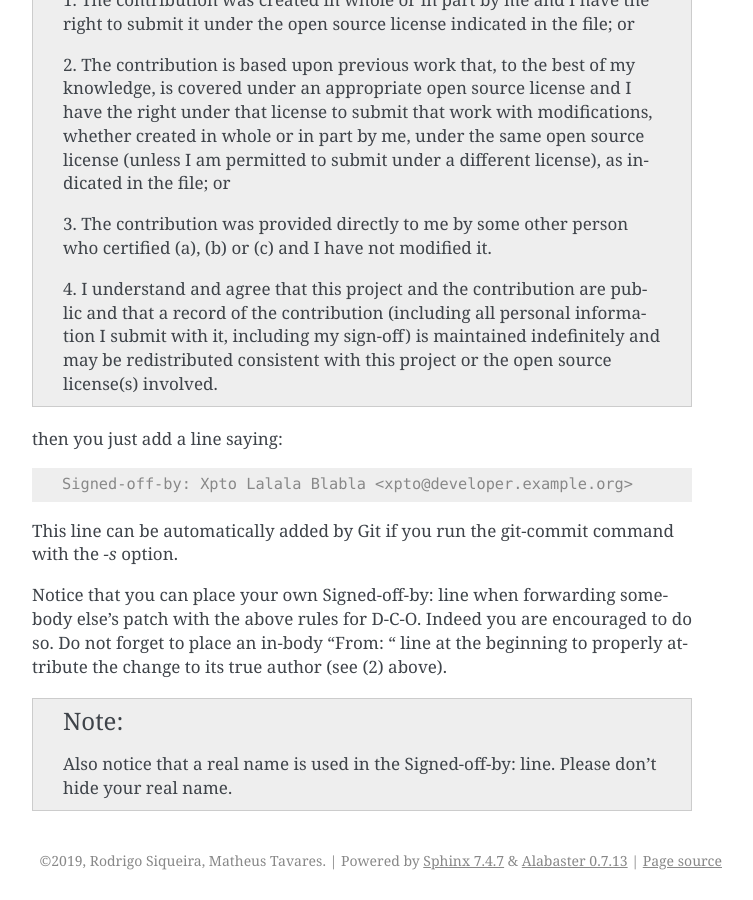
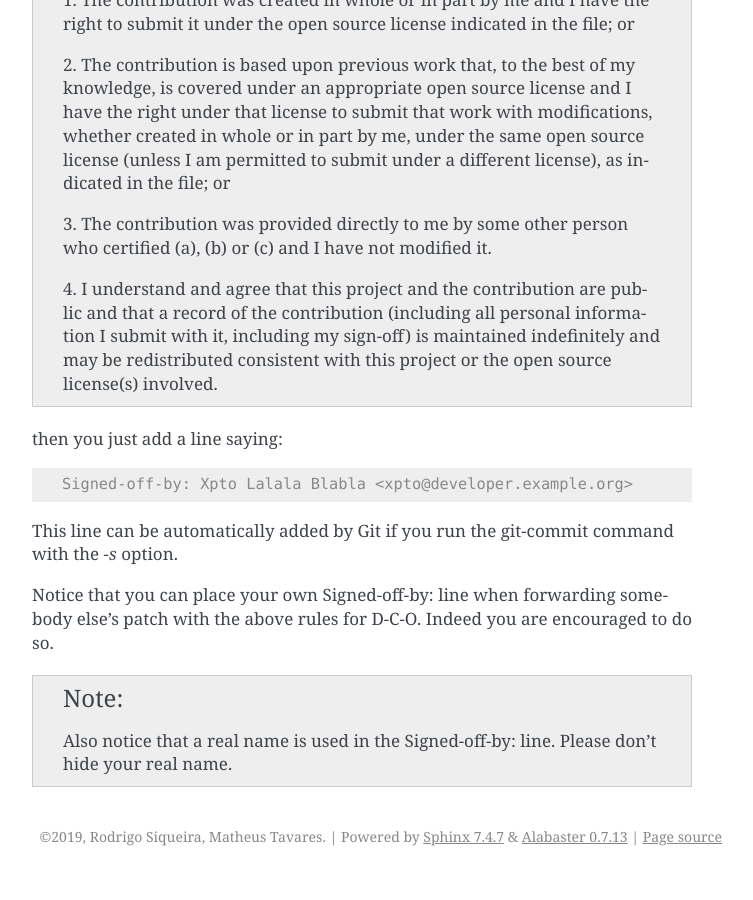
Before and after one commit to kworkflow/kworkflow, a Sphinx documentation site: the page built from documentation/content/howtocontribute.rst, in a window 1280 px wide and 900 px high, scrolled down 1950 px. Shown: the whole window, without its empty margins (388-1141 px from the left). Built offline with Sphinx 7.4.7, drawn with Linux system fonts in a browser that asks for light colours; formulas are drawn with MathJax 3; after the commit the page ends 2826 px from its top, so only the background shows below that.

Commit message:
documentation: contribution: remove email-based instruction
The Git documentation (which we borrowed the D-C-O text from), says to
add a "From: " header in the patch to identify the true author. This
instruction is to be used on email-based workflows, where the patch is
sent my email. With GitHub or Gitlab, however, the author is already
identified in the Pull Request, so this instruction is not needed and
may confuse contributors. So let's remove it.

Signed-off-by: Matheus Tavares <matheus.bernardino@usp.br>
Reviewed-by: Rodrigo Siqueira <rodrigosiqueiramelo@gmail.com>

```diff
--- a/documentation/content/howtocontribute.rst
+++ b/documentation/content/howtocontribute.rst
@@ -95,8 +95,7 @@ command with the `-s` option.
 
 Notice that you can place your own Signed-off-by: line when forwarding somebody
 else's patch with the above rules for D-C-O.  Indeed you are encouraged to do
-so.  Do not forget to place an in-body "From: " line at the beginning to
-properly attribute the change to its true author (see (2) above).
+so.
 
 .. note::
   Also notice that a real name is used in the Signed-off-by: line. Please don't
```
